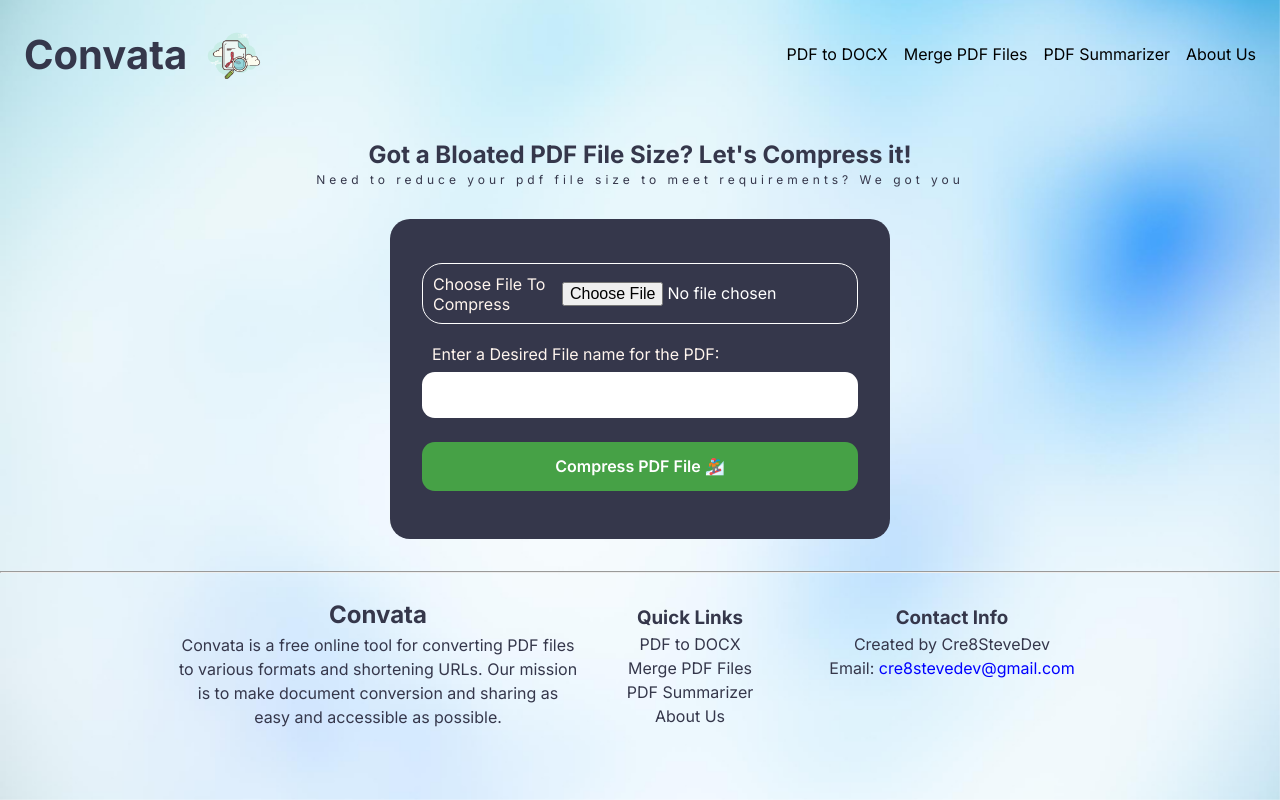
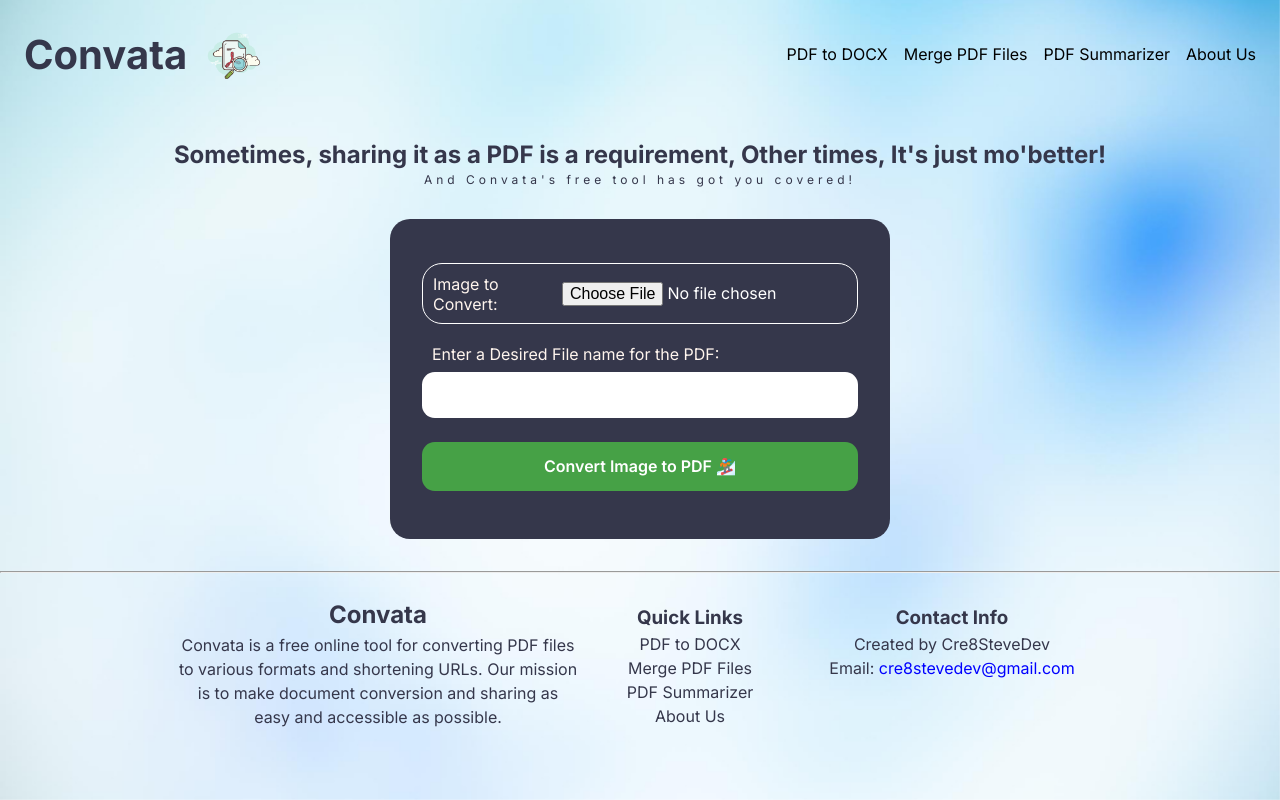
Before and after one commit to Cre8steveDev/Convata, a Flask app: page /convert/image-to-pdf in a window 1280 px wide. Run offline with Flask 3, Linux system fonts and the light colour scheme; some libraries are stand-ins or nearby versions.

Commit message:
Completed Image to PDF. TODO: URL Shortener

```diff
--- a/convata/routes/fileconvert.py
+++ b/convata/routes/fileconvert.py
@@ -5,7 +5,7 @@ from time import sleep
 from flask import Blueprint, request, render_template, redirect, url_for
 from flask import session, send_from_directory
 
-from ..utils.converters import pdf_to_docx
+from ..utils.pdftodocx import pdf_to_docx
 from ..utils.pdfmerger import handle_merge_pdf
 from ..utils.pdfcompress import handle_compress_pdf
 from ..utils.imagetopdf import handle_image_to_pdf
@@ -132,7 +132,6 @@ def imagepdf():
     return redirect("/download/" + document_filename)
 
 
-
 @convata_views.route("/convert/shorten-url", strict_slashes=False, methods=["POST", "GET"])
 def shorten_url():
     """Upload file and convert to pdf"""
--- a/convata/static/js/imagetopdf.js
+++ b/convata/static/js/imagetopdf.js
@@ -5,7 +5,6 @@
 // Retrieve the button by id
 
 const submitBtn = document.querySelector('button');
-const file1 = document.querySelector('#first');
 const theForm = document.querySelector('form');
 const honeyPot = document.querySelector('#honeypot');
 
@@ -16,7 +15,7 @@ submitBtn.addEventListener('click', (e) => {
   if (honeyPot.value.length > 0) return;
 
   submitBtn.classList.toggle('loading');
-  submitBtn.textContent = 'File Compression in Progress... 😎';
+  submitBtn.textContent = 'Converting your Image to PDF... 😎';
 
   theForm.submit();
 });
--- a/convata/templates/imagetopdf.html
+++ b/convata/templates/imagetopdf.html
@@ -2,34 +2,34 @@
 
 
 {% block css %}
-<link rel="stylesheet" href="{{url_for("static", filename="css/pdfcompress.css")}}">
+<link rel="stylesheet" href="{{url_for("static", filename="css/imagetopdf.css")}}">
 {% endblock css %}
 
 
 {% block js %}
-<script src="{{url_for("static", filename="js/pdfcompress.js")}}" defer></script>
+<script src="{{url_for("static", filename="js/imagetopdf.js")}}" defer></script>
 {% endblock js %}
 
 
 {% block content %}
-<h2 class="page-heading">Got a Bloated PDF File Size? Let's Compress it!</h2>
-<p class="heading-subtitle">Need to reduce your pdf file size to meet requirements? We got you</p>
+<h2 class="page-heading">Sometimes, sharing it as a PDF is a requirement, Other times, It's just mo'better!</h2>
+<p class="heading-subtitle">And Convata's free tool has got you covered!</p>
 
 <form action="/convert/image-to-pdf" method="post" enctype="multipart/form-data">
 
 	<div class="file-upload-outline">
-		<label for="first">Choose File To Compress</label>
-		<input type="file" name="file" id="file" accept=".pdf" required>
+		<label for="first">Image to Convert:</label>
+		<input type="file" name="file" id="file" accept=".jpg, .jpeg, .png, .gif" required>
 	</div>
 
 	<br />
 
 	<label for="level">Enter a Desired File name for the PDF:</label>
-	<input type="text" minlength="5" maxlength="50"required>
+	<input type="text" name="filename" minlength="5" maxlength="50"required>
 
 	<input type="text" id="honeypot" name="honeypot"/>
 
-	<button type="submit">Compress PDF File 🏂</button>
+	<button type="submit">Convert Image to PDF 🏂</button>
 
 </form>
 
```
Also changed, not shown: convata/routes/otherviews.py (+4 -3 lines), convata/utils/imagetopdf.py (+8 -14 lines), convata/utils/pdftodocx.py (renamed from convata/utils/converters.py).
